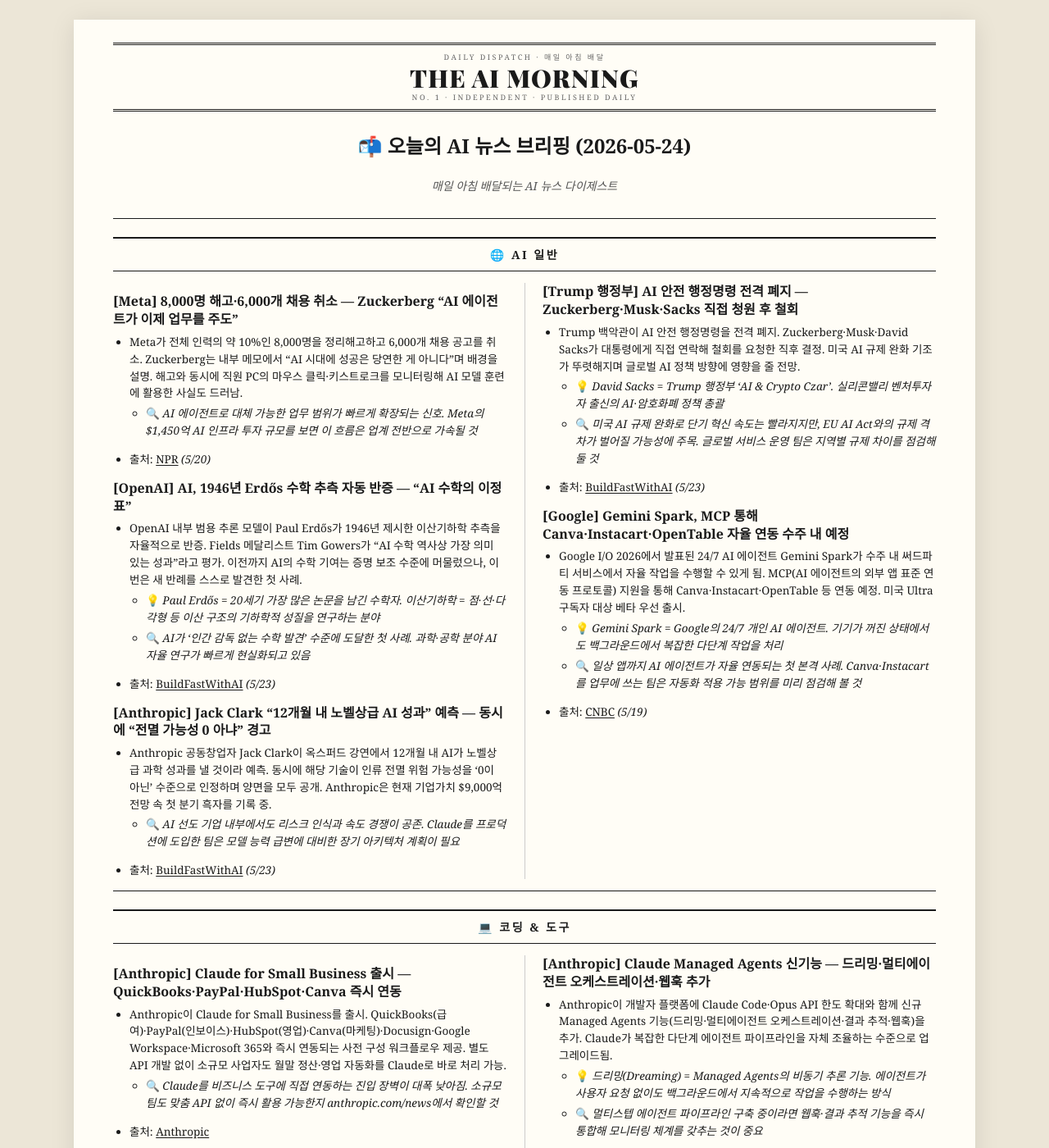
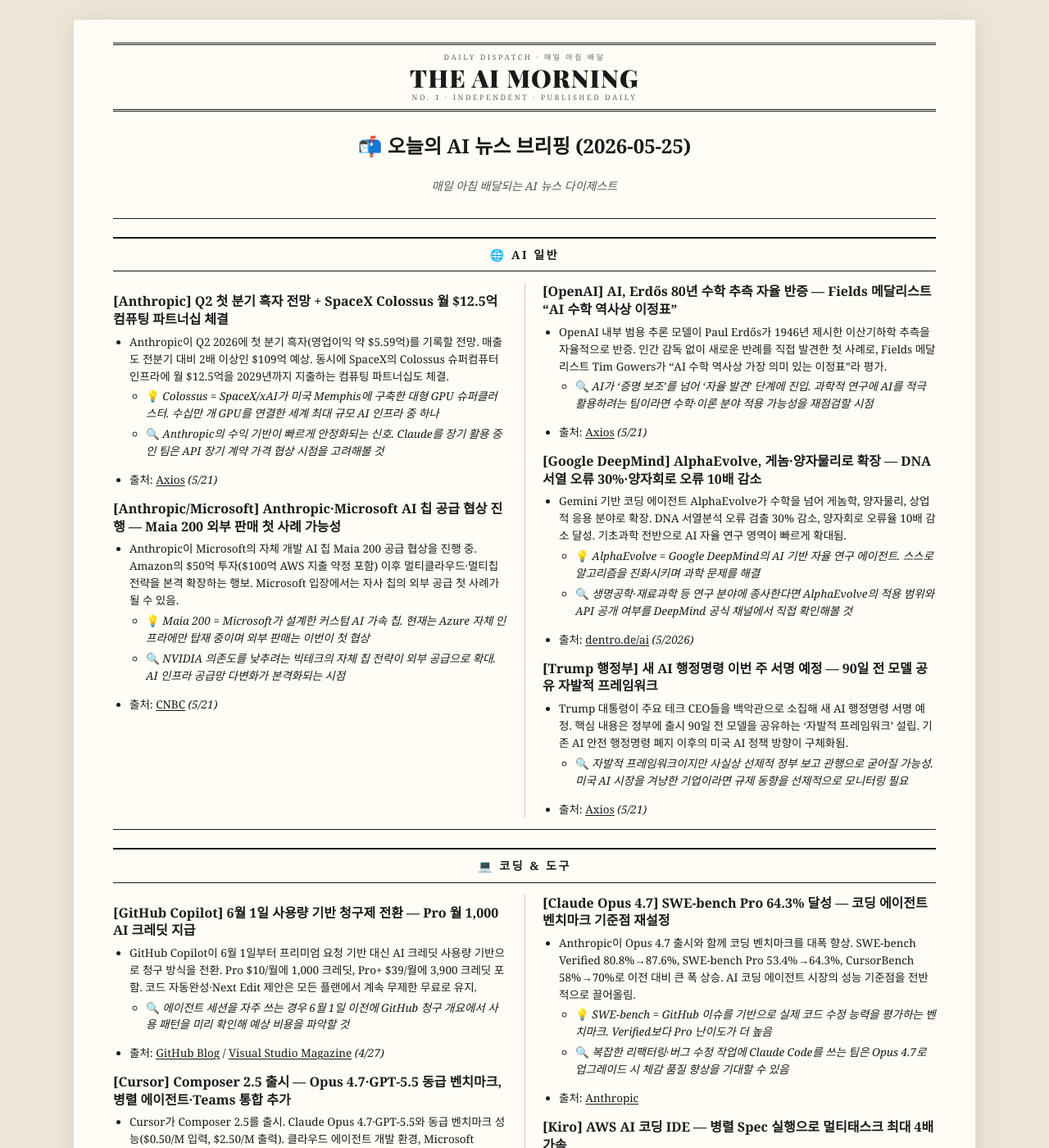
Before and after one commit to kimjans/daily-news, a Jekyll site: the page built from index.md, in a window 1280 px wide and 1400 px high. Shown: the whole window at 82% size. Built offline with Jekyll 4.4.1, drawn with Linux system fonts in a browser that asks for light colours; some of the changed text lies outside the part shown.

Commit message:
daily news: 2026-05-25

```diff
--- a/index.md
+++ b/index.md
@@ -3,7 +3,7 @@ layout: default
 title: The AI Morning
 ---
 
-# 📬 오늘의 AI 뉴스 브리핑 (2026-05-24)
+# 📬 오늘의 AI 뉴스 브리핑 (2026-05-25)
 
 > 매일 아침 배달되는 AI 뉴스 다이제스트
 
@@ -11,70 +11,77 @@ title: The AI Morning
 
 ## 🌐 AI 일반
 
-### **[Meta]** 8,000명 해고·6,000개 채용 취소 — Zuckerberg "AI 에이전트가 이제 업무를 주도"
-- Meta가 전체 인력의 약 10%인 8,000명을 정리해고하고 6,000개 채용 공고를 취소. Zuckerberg는 내부 메모에서 "AI 시대에 성공은 당연한 게 아니다"며 배경을 설명. 해고와 동시에 직원 PC의 마우스 클릭·키스트로크를 모니터링해 AI 모델 훈련에 활용한 사실도 드러남.
-  - 🔍 *AI 에이전트로 대체 가능한 업무 범위가 빠르게 확장되는 신호. Meta의 $1,450억 AI 인프라 투자 규모를 보면 이 흐름은 업계 전반으로 가속될 것*
-- 출처: [NPR](https://www.npr.org/2026/05/20/nx-s1-5826917/meta-layoffs-ai-jobs) *(5/20)*
+### **[Anthropic]** Q2 첫 분기 흑자 전망 + SpaceX Colossus 월 $12.5억 컴퓨팅 파트너십 체결
+- Anthropic이 Q2 2026에 첫 분기 흑자(영업이익 약 $5.59억)를 기록할 전망. 매출도 전분기 대비 2배 이상인 $109억 예상. 동시에 SpaceX의 Colossus 슈퍼컴퓨터 인프라에 월 $12.5억을 2029년까지 지출하는 컴퓨팅 파트너십도 체결.
+  - 💡 *Colossus = SpaceX/xAI가 미국 Memphis에 구축한 대형 GPU 슈퍼클러스터. 수십만 개 GPU를 연결한 세계 최대 규모 AI 인프라 중 하나*
+  - 🔍 *Anthropic의 수익 기반이 빠르게 안정화되는 신호. Claude를 장기 활용 중인 팀은 API 장기 계약 가격 협상 시점을 고려해볼 것*
+- 출처: [Axios](https://www.axios.com/2026/05/21/ai-news-cycle-openai-anthropic-spacex) *(5/21)*
 
-### **[OpenAI]** AI, 1946년 Erdős 수학 추측 자동 반증 — "AI 수학의 이정표"
-- OpenAI 내부 범용 추론 모델이 Paul Erdős가 1946년 제시한 이산기하학 추측을 자율적으로 반증. Fields 메달리스트 Tim Gowers가 "AI 수학 역사상 가장 의미 있는 성과"라고 평가. 이전까지 AI의 수학 기여는 증명 보조 수준에 머물렀으나, 이번은 새 반례를 스스로 발견한 첫 사례.
-  - 💡 *Paul Erdős = 20세기 가장 많은 논문을 남긴 수학자. 이산기하학 = 점·선·다각형 등 이산 구조의 기하학적 성질을 연구하는 분야*
-  - 🔍 *AI가 '인간 감독 없는 수학 발견' 수준에 도달한 첫 사례. 과학·공학 분야 AI 자율 연구가 빠르게 현실화되고 있음*
-- 출처: [BuildFastWithAI](https://www.buildfastwithai.com/blogs/ai-news-today-may-23-2026) *(5/23)*
+### **[Anthropic/Microsoft]** Anthropic·Microsoft AI 칩 공급 협상 진행 — Maia 200 외부 판매 첫 사례 가능성
+- Anthropic이 Microsoft의 자체 개발 AI 칩 Maia 200 공급 협상을 진행 중. Amazon의 $50억 투자($100억 AWS 지출 약정 포함) 이후 멀티클라우드·멀티칩 전략을 본격 확장하는 행보. Microsoft 입장에서는 자사 칩의 외부 공급 첫 사례가 될 수 있음.
+  - 💡 *Maia 200 = Microsoft가 설계한 커스텀 AI 가속 칩. 현재는 Azure 자체 인프라에만 탑재 중이며 외부 판매는 이번이 첫 협상*
+  - 🔍 *NVIDIA 의존도를 낮추려는 빅테크의 자체 칩 전략이 외부 공급으로 확대. AI 인프라 공급망 다변화가 본격화되는 시점*
+- 출처: [CNBC](https://www.cnbc.com/2026/05/21/anthropic-microsoft-maia-200-ai-chip.html) *(5/21)*
 
-### **[Anthropic]** Jack Clark "12개월 내 노벨상급 AI 성과" 예측 — 동시에 "전멸 가능성 0 아냐" 경고
-- Anthropic 공동창업자 Jack Clark이 옥스퍼드 강연에서 12개월 내 AI가 노벨상급 과학 성과를 낼 것이라 예측. 동시에 해당 기술이 인류 전멸 위험 가능성을 '0이 아닌' 수준으로 인정하며 양면을 모두 공개. Anthropic은 현재 기업가치 $9,000억 전망 속 첫 분기 흑자를 기록 중.
-  - 🔍 *AI 선도 기업 내부에서도 리스크 인식과 속도 경쟁이 공존. Claude를 프로덕션에 도입한 팀은 모델 능력 급변에 대비한 장기 아키텍처 계획이 필요*
-- 출처: [BuildFastWithAI](https://www.buildfastwithai.com/blogs/ai-news-today-may-23-2026) *(5/23)*
+### **[OpenAI]** AI, Erdős 80년 수학 추측 자율 반증 — Fields 메달리스트 "AI 수학 역사상 이정표"
+- OpenAI 내부 범용 추론 모델이 Paul Erdős가 1946년 제시한 이산기하학 추측을 자율적으로 반증. 인간 감독 없이 새로운 반례를 직접 발견한 첫 사례로, Fields 메달리스트 Tim Gowers가 "AI 수학 역사상 가장 의미 있는 이정표"라 평가.
+  - 🔍 *AI가 '증명 보조'를 넘어 '자율 발견' 단계에 진입. 과학적 연구에 AI를 적극 활용하려는 팀이라면 수학·이론 분야 적용 가능성을 재점검할 시점*
+- 출처: [Axios](https://www.axios.com/2026/05/21/ai-news-cycle-openai-anthropic-spacex) *(5/21)*
 
-### **[Trump 행정부]** AI 안전 행정명령 전격 폐지 — Zuckerberg·Musk·Sacks 직접 청원 후 철회
-- Trump 백악관이 AI 안전 행정명령을 전격 폐지. Zuckerberg·Musk·David Sacks가 대통령에게 직접 연락해 철회를 요청한 직후 결정. 미국 AI 규제 완화 기조가 뚜렷해지며 글로벌 AI 정책 방향에 영향을 줄 전망.
-  - 💡 *David Sacks = Trump 행정부 'AI & Crypto Czar'. 실리콘밸리 벤처투자자 출신의 AI·암호화폐 정책 총괄*
-  - 🔍 *미국 AI 규제 완화로 단기 혁신 속도는 빨라지지만, EU AI Act와의 규제 격차가 벌어질 가능성에 주목. 글로벌 서비스 운영 팀은 지역별 규제 차이를 점검해 둘 것*
-- 출처: [BuildFastWithAI](https://www.buildfastwithai.com/blogs/ai-news-today-may-23-2026) *(5/23)*
+### **[Google DeepMind]** AlphaEvolve, 게놈·양자물리로 확장 — DNA 서열 오류 30%·양자회로 오류 10배 감소
+- Gemini 기반 코딩 에이전트 AlphaEvolve가 수학을 넘어 게놈학, 양자물리, 상업적 응용 분야로 확장. DNA 서열분석 오류 검출 30% 감소, 양자회로 오류율 10배 감소 달성. 기초과학 전반으로 AI 자율 연구 영역이 빠르게 확대됨.
+  - 💡 *AlphaEvolve = Google DeepMind의 AI 기반 자율 연구 에이전트. 스스로 알고리즘을 진화시키며 과학 문제를 해결*
+  - 🔍 *생명공학·재료과학 등 연구 분야에 종사한다면 AlphaEvolve의 적용 범위와 API 공개 여부를 DeepMind 공식 채널에서 직접 확인해볼 것*
+- 출처: [dentro.de/ai](https://dentro.de/ai/news/) *(5/2026)*
 
-### **[Google]** Gemini Spark, MCP 통해 Canva·Instacart·OpenTable 자율 연동 수주 내 예정
-- Google I/O 2026에서 발표된 24/7 AI 에이전트 Gemini Spark가 수주 내 써드파티 서비스에서 자율 작업을 수행할 수 있게 됨. MCP(AI 에이전트의 외부 앱 표준 연동 프로토콜) 지원을 통해 Canva·Instacart·OpenTable 등 연동 예정. 미국 Ultra 구독자 대상 베타 우선 출시.
-  - 💡 *Gemini Spark = Google의 24/7 개인 AI 에이전트. 기기가 꺼진 상태에서도 백그라운드에서 복잡한 다단계 작업을 처리*
-  - 🔍 *일상 앱까지 AI 에이전트가 자율 연동되는 첫 본격 사례. Canva·Instacart를 업무에 쓰는 팀은 자동화 적용 가능 범위를 미리 점검해 볼 것*
-- 출처: [CNBC](https://www.cnbc.com/2026/05/19/google-ai-ultra-gemini-spark-omni.html) *(5/19)*
+### **[Trump 행정부]** 새 AI 행정명령 이번 주 서명 예정 — 90일 전 모델 공유 자발적 프레임워크
+- Trump 대통령이 주요 테크 CEO들을 백악관으로 소집해 새 AI 행정명령 서명 예정. 핵심 내용은 정부에 출시 90일 전 모델을 공유하는 '자발적 프레임워크' 설립. 기존 AI 안전 행정명령 폐지 이후의 미국 AI 정책 방향이 구체화됨.
+  - 🔍 *자발적 프레임워크이지만 사실상 선제적 정부 보고 관행으로 굳어질 가능성. 미국 AI 시장을 겨냥한 기업이라면 규제 동향을 선제적으로 모니터링 필요*
+- 출처: [Axios](https://www.axios.com/2026/05/21/ai-news-cycle-openai-anthropic-spacex) *(5/21)*
 
 ---
 
 ## 💻 코딩 & 도구
 
-### **[Anthropic]** Claude for Small Business 출시 — QuickBooks·PayPal·HubSpot·Canva 즉시 연동
-- Anthropic이 Claude for Small Business를 출시. QuickBooks(급여)·PayPal(인보이스)·HubSpot(영업)·Canva(마케팅)·Docusign·Google Workspace·Microsoft 365와 즉시 연동되는 사전 구성 워크플로우 제공. 별도 API 개발 없이 소규모 사업자도 월말 정산·영업 자동화를 Claude로 바로 처리 가능.
-  - 🔍 *Claude를 비즈니스 도구에 직접 연동하는 진입 장벽이 대폭 낮아짐. 소규모 팀도 맞춤 API 없이 즉시 활용 가능한지 anthropic.com/news에서 확인할 것*
-- 출처: [Anthropic](https://www.anthropic.com/news/claude-for-small-business)
+### **[GitHub Copilot]** 6월 1일 사용량 기반 청구제 전환 — Pro 월 1,000 AI 크레딧 지급
+- GitHub Copilot이 6월 1일부터 프리미엄 요청 기반 대신 AI 크레딧 사용량 기반으로 청구 방식을 전환. Pro $10/월에 1,000 크레딧, Pro+ $39/월에 3,900 크레딧 포함. 코드 자동완성·Next Edit 제안은 모든 플랜에서 계속 무제한 무료로 유지.
+  - 🔍 *에이전트 세션을 자주 쓰는 경우 6월 1일 이전에 GitHub 청구 개요에서 사용 패턴을 미리 확인해 예상 비용을 파악할 것*
+- 출처: [GitHub Blog](https://github.blog/news-insights/company-news/github-copilot-is-moving-to-usage-based-billing/) / [Visual Studio Magazine](https://visualstudiomagazine.com/articles/2026/04/27/devs-sound-off-on-usage-based-copilot-pricing-change-you-will-get-less-but-pay-the-same-price.aspx) *(4/27)*
 
-### **[Anthropic]** Claude Managed Agents 신기능 — 드리밍·멀티에이전트 오케스트레이션·웹훅 추가
-- Anthropic이 개발자 플랫폼에 Claude Code·Opus API 한도 확대와 함께 신규 Managed Agents 기능(드리밍·멀티에이전트 오케스트레이션·결과 추적·웹훅)을 추가. Claude가 복잡한 다단계 에이전트 파이프라인을 자체 조율하는 수준으로 업그레이드됨.
-  - 💡 *드리밍(Dreaming) = Managed Agents의 비동기 추론 기능. 에이전트가 사용자 요청 없이도 백그라운드에서 지속적으로 작업을 수행하는 방식*
-  - 🔍 *멀티스텝 에이전트 파이프라인 구축 중이라면 웹훅·결과 추적 기능을 즉시 통합해 모니터링 체계를 갖추는 것이 중요*
-- 출처: [Releasebot](https://releasebot.io/updates/anthropic/claude)
+### **[Cursor]** Composer 2.5 출시 — Opus 4.7·GPT-5.5 동급 벤치마크, 병렬 에이전트·Teams 통합 추가
+- Cursor가 Composer 2.5를 출시. Claude Opus 4.7·GPT-5.5와 동급 벤치마크 성능($0.50/M 입력, $2.50/M 출력). 클라우드 에이전트 개발 환경, Microsoft Teams 통합, 여러 에이전트를 동시에 실행하는 Build in Parallel도 새로 추가.
+  - 💡 *Composer = Cursor의 에이전트 모드. 코드베이스 전체를 탐색하고 멀티파일 변경을 자율 수행하는 핵심 기능*
+  - 🔍 *에이전트 기능이 팀 협업 도구와 통합되는 방향으로 진화 중. Teams 환경에서 Cursor를 도입한 팀은 병렬 에이전트 기능을 즉시 테스트해볼 것*
+- 출처: [Lushbinary](https://lushbinary.com/blog/ai-coding-agents-comparison-cursor-windsurf-claude-copilot-kiro-2026/) *(5/2026)*
 
-### **[MIT Technology Review]** "Code with Claude가 코딩의 미래를 보여줬다 — 원하든 원하지 않든"
-- MIT Technology Review가 Anthropic의 런던 개발자 이벤트 'Code with Claude'를 분석. AI 코딩이 단순 자동완성을 넘어 전체 코드베이스 설계·리팩터링을 처리하는 수준에 이르렀으며, 개발자 역할이 실행자에서 감독자로 빠르게 전환되고 있다고 평가.
-  - 🔍 *코딩 업무의 성격이 빠르게 바뀌고 있음. 반복 구현보다 아키텍처 결정·코드 리뷰 능력에 집중 투자할 타이밍*
-- 출처: [MIT Technology Review](https://www.technologyreview.com/2026/05/21/1137735/anthropics-code-with-claude-showed-off-codings-future-whether-you-like-it-or-not/) *(5/21)*
+### **[Claude Opus 4.7]** SWE-bench Pro 64.3% 달성 — 코딩 에이전트 벤치마크 기준점 재설정
+- Anthropic이 Opus 4.7 출시와 함께 코딩 벤치마크를 대폭 향상. SWE-bench Verified 80.8%→87.6%, SWE-bench Pro 53.4%→64.3%, CursorBench 58%→70%로 이전 대비 큰 폭 상승. AI 코딩 에이전트 시장의 성능 기준점을 전반적으로 끌어올림.
+  - 💡 *SWE-bench = GitHub 이슈를 기반으로 실제 코드 수정 능력을 평가하는 벤치마크. Verified보다 Pro 난이도가 더 높음*
+  - 🔍 *복잡한 리팩터링·버그 수정 작업에 Claude Code를 쓰는 팀은 Opus 4.7로 업그레이드 시 체감 품질 향상을 기대할 수 있음*
+- 출처: [Anthropic](https://www.anthropic.com/news/claude-opus-4-7)
+
+### **[Kiro]** AWS AI 코딩 IDE — 병렬 Spec 실행으로 멀티태스크 최대 4배 가속
+- AWS의 AI 코딩 IDE Kiro가 병렬 Spec 작업 실행 기능을 추가해 멀티태스크 워크플로우 최대 4배 속도 향상. CLI 헤드리스 모드로 파이프라인 내 자동 코드 리뷰, 릴리스 노트 생성, 실패 테스트 자동 수정도 지원.
+  - 💡 *Kiro = AWS가 2026년 출시한 AI 코딩 IDE. Spec 모드로 요구사항 정의부터 코드 생성까지 자동화하는 것이 특징*
+  - 🔍 *CI/CD 파이프라인에 AI 코딩 에이전트를 통합하려는 팀에게 Kiro CLI 헤드리스 모드는 실질적인 대안이 될 수 있음*
+- 출처: [Cloudvisor](https://cloudvisor.co/what-is-kiro/) *(5/2026)*
 
 ---
 
 ## 💾 메모리 반도체
 
-### **[Samsung]** 노조 찬반투표 진행 중 — 5/27 결과에 HBM4 공급 운명 달려
-- 삼성전자와 노조가 잠정 합의(성과급 10.5% 무제한 배분)에 서명했으나, 노조원 찬반투표가 5/22~27 진행 중. 가결 시 18일 파업 위기 해소, 부결 시 재파업 가능성. 5~6월이 HBM4 수율 안정화 핵심 시기로, NVIDIA·빅테크 AI 서버 납기에 직접 영향. JPMorgan은 파업 지속 시 삼성 영업이익 최대 $208억 손실 추산.
-  - 🔍 *5/27 투표 결과에 따라 삼성 HBM4 Q3 물량 확보 가능 여부가 결정됨. 삼성 HBM4 의존 AI 인프라 계획이 있다면 이번 주 결과를 반드시 모니터링할 것*
-- 출처: [Tom's Hardware](https://www.tomshardware.com/tech-industry/samsung-and-union-resume-talks-10-days-before-planned-18-day-chip-factory-strike) / [abhs.in](https://www.abhs.in/blog/samsung-18-day-strike-may-21-hbm-chip-production-20-billion-ai-supply-chain-2026) *(5/22-23)*
+### **[Samsung]** 노조 찬반투표 5/27 종료 — HBM4 NVIDIA 납품 일정 안정화 여부 이번 주 확인
+- Samsung 노조원(7만명+)의 잠정 합의 찬반투표가 5/27 종료 예정. 5/20 합의(성과급 10.5% 무제한 지급) 이후 18일 파업은 유보됐으나, 부결 시 재파업 가능성. 투표 결과가 나오면 삼성 HBM4의 6월 NVIDIA 납품 일정 안정 여부가 최종 확인됨.
+  - 🔍 *5/27 투표 결과가 HBM4 Q3 물량 확보의 최종 변수. 삼성 HBM4 의존 AI 인프라 조달이 계획에 있다면 이번 주 결과를 반드시 확인할 것*
+- 출처: [TechSpot](https://www.techspot.com/news/112478-samsung-strike-called-off-last-minute-now-workers.html) / [Washington Times](https://www.washingtontimes.com/news/2026/may/20/samsungs-union-putting-strike-reaching-last-minute-wage-deal/) *(5/20)*
 
-### **[HBM 시장]** 2026년 $546억 전망 — SK Hynix 62% 독주, 16-Hi HBM4 공급 경쟁 시작
-- Bank of America가 2026년 글로벌 HBM 시장 규모를 $546억(전년 대비 58% 성장)으로 추산. SK Hynix가 62% 점유율로 독주 중이며 Micron이 21%로 2위(삼성 17% 3위). 삼성·SK Hynix·Micron 3사가 NVIDIA 요청으로 16단 적층 HBM4 공급을 Q4 2026 목표로 동시 개발 중.
-  - 💡 *16-Hi HBM4 = 16단(Hi = 적층 단수) 구조의 차세대 HBM. 현재 주력 12-Hi 대비 용량·대역폭 대폭 향상, NVIDIA 차기 AI 가속기 탑재 예정*
-  - 🔍 *HBM4 공급 초기 물량은 이미 대부분 선약됨. 2026년 하반기 AI 서버 조달에서 16-Hi HBM4 포함 사양을 미리 확인해 두는 것이 중요*
-- 출처: [Tweaktown](https://www.tweaktown.com/news/109495/sk-hynix-samsung-and-micron-fighting-for-nvidia-supply-contracts-for-new-16-hi-hbm4-orders/index.html) *(5/2026)*
+### **[SK Hynix]** 주가 신고가 +15% 급등 — HBM 전 품목 완판, Macquarie 목표주가 상향
+- SK Hynix 주가가 사상 최고 194만 9천 원을 기록하며 15% 이상 급등, 시가총액 $9,000억 돌파. DRAM·NAND·HBM 전 품목이 "완판" 상태로 주문을 모두 소화할 수 없다고 공식 발표. Macquarie도 메모리 부족 "악화"를 이유로 목표주가를 추가 상향.
+  - 🔍 *HBM 용량 확보 가능성이 2027~2028년까지 불투명. AI 서버 조달 계획이 있다면 최대한 빠르게 공급 계약 협의를 시작해야 할 시점*
+- 출처: [TradingKey](https://www.tradingkey.com/analysis/stocks/more/261879241-sk-hynix-hbm-shortage-samsung-tracker-valuation-tradingkey) / [Investing.com](https://www.investing.com/news/stock-market-news/sk-hynix-stock-target-lifted-at-macquarie-on-worsening-memory-shortage-4687693) *(5/2026)*
 
-### **[DRAM·NAND]** Q2 가격 DRAM +63%·NAND +75% 예상 — AI 수요로 2027년까지 공급 부족 지속
-- TrendForce에 따르면 Q2 2026 DRAM 계약가격 63%, NAND Flash 75% 상승 예상. NAND 가격 상승폭이 현 사이클에서 처음으로 DRAM을 추월. AI 서버용 HBM·엔터프라이즈 SSD 수요가 전체 생산 용량을 잠식하면서 클라우드 사업자들이 장기 계약으로 공급을 선점. 실질적 용량 확충은 2027년 말 이전 기대 어려움.
-  - 🔍 *소비자용 DRAM·NAND 구매를 계획 중이라면 연내 추가 인상 전 Q2 내 구매가 유리. 기업 SSD 조달은 장기 계약 전환을 적극 검토할 것*
-- 출처: [Tom's Hardware](https://www.tomshardware.com/pc-components/dram/dram-and-nand-contract-prices-to-climb-again-in-q2) *(5/2026)*
+### **[Micron]** 소비자 메모리 시장 전면 철수 — AI 데이터센터 전용 전략으로 전환, HBM 점유율 21%로 삼성 추월
+- Micron이 소비자용 메모리·스토리지 시장에서 완전 철수하고 AI·엔터프라이즈 데이터센터 전용으로 전략 전환. HBM 시장 점유율 21%로 삼성전자(17%)를 추월해 업계 2위 진입. Samsung·SK Hynix·Micron 3사 모두 2026년 HBM 생산 용량이 매진 상태.
+  - 💡 *Micron = 미국 유일의 주요 메모리 반도체 제조사. 소비자 시장 철수로 PC·스마트폰용 DRAM 공급이 추가로 타이트해질 전망*
+  - 🔍 *기업용 서버 메모리뿐 아니라 일반 소비자 DRAM 가격도 추가 상승 압력이 커짐. 데이터센터·PC 부품 구매 계획을 앞당기는 것을 고려할 것*
+- 출처: [Astute Group](https://www.astutegroup.com/news/general/sk-hynix-holds-62-of-hbm-micron-overtakes-samsung-2026-battle-pivots-to-hbm4/) *(5/2026)*
```
Also changed, not shown: news/2026-05-24.md (added, +75 -0 lines).
